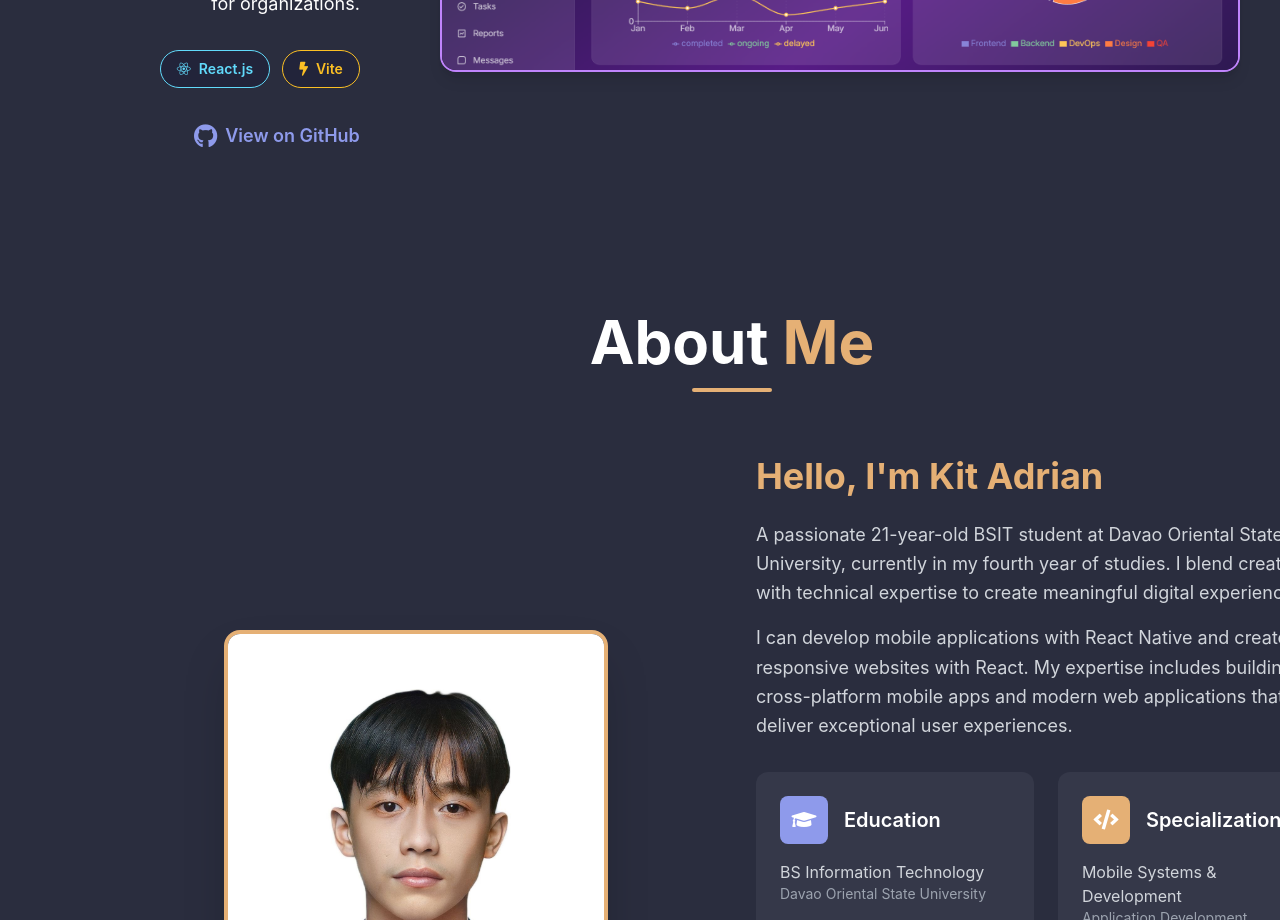
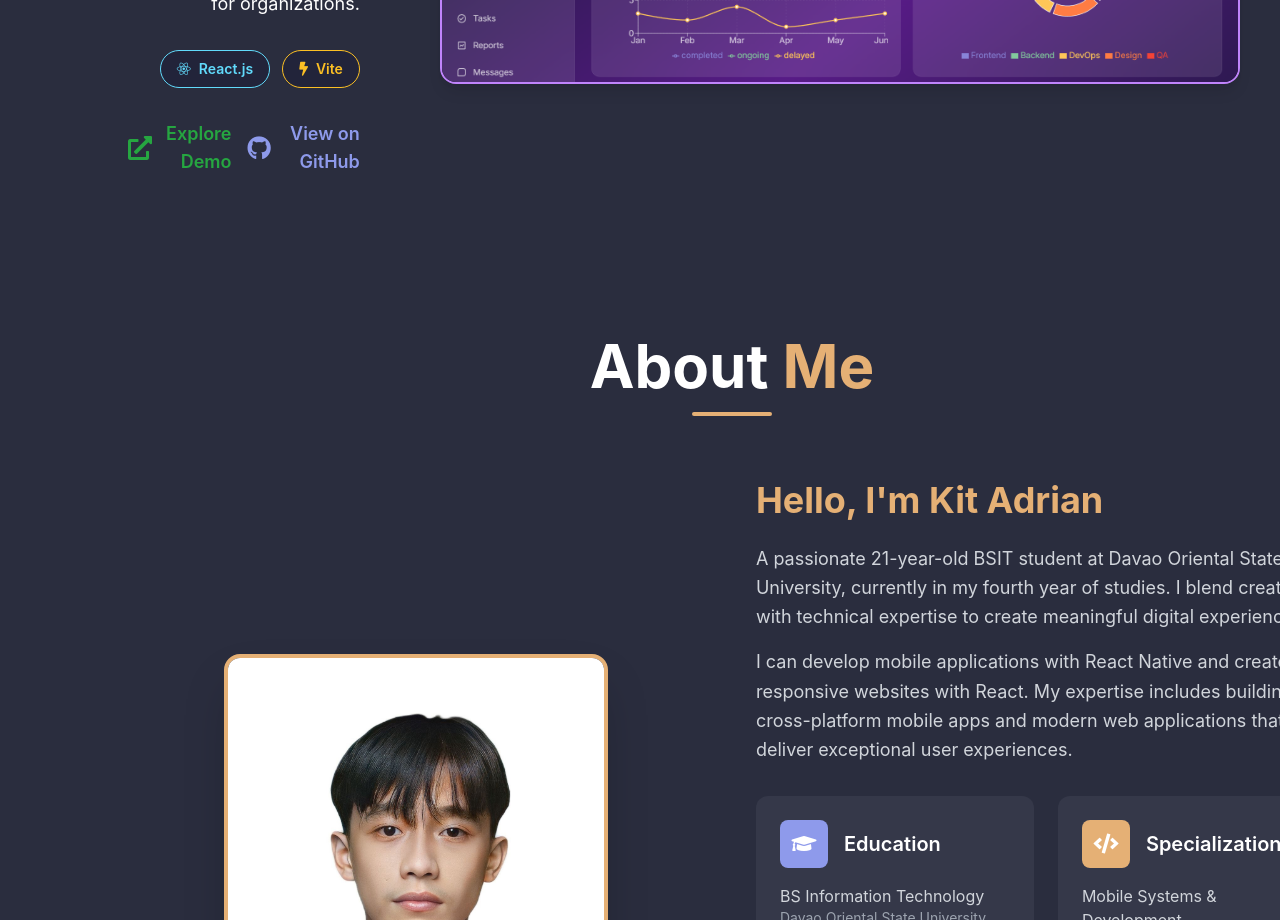
Before and after one commit to flklr-dev/kit.dev, a React (Vite) app: page / in a window 1280 px wide. Shown: the part 3960-4880 px from the top of the page. Built offline with nearby package versions, Linux system fonts and the light colour scheme.

Commit message:
Add explore demo for hr

```diff
--- a/src/components/HomeScreen.jsx
+++ b/src/components/HomeScreen.jsx
@@ -333,9 +333,14 @@
                     <i className="fas fa-bolt"></i> Vite
                   </span>
                 </div>
-                <a href="https://github.com/flklr-dev/hr-admin-management" target="_blank" rel="noopener noreferrer" className="inline-flex items-center gap-2 text-[#8E9AEB] hover:underline text-lg font-semibold mt-2">
-                  <i className="fab fa-github text-2xl"></i> View on GitHub
-                </a>
+                <div className="flex gap-4 mt-2">
+                  <a href="https://hr-admin-management.vercel.app" target="_blank" rel="noopener noreferrer" className="inline-flex items-center gap-2 text-[#26a641] hover:underline text-lg font-semibold">
+                    <i className="fas fa-external-link-alt text-2xl"></i> Explore Demo
+                  </a>
+                  <a href="https://github.com/flklr-dev/hr-admin-management" target="_blank" rel="noopener noreferrer" className="inline-flex items-center gap-2 text-[#8E9AEB] hover:underline text-lg font-semibold">
+                    <i className="fab fa-github text-2xl"></i> View on GitHub
+                  </a>
+                </div>
               </div>
             </div>
           </div>
```
